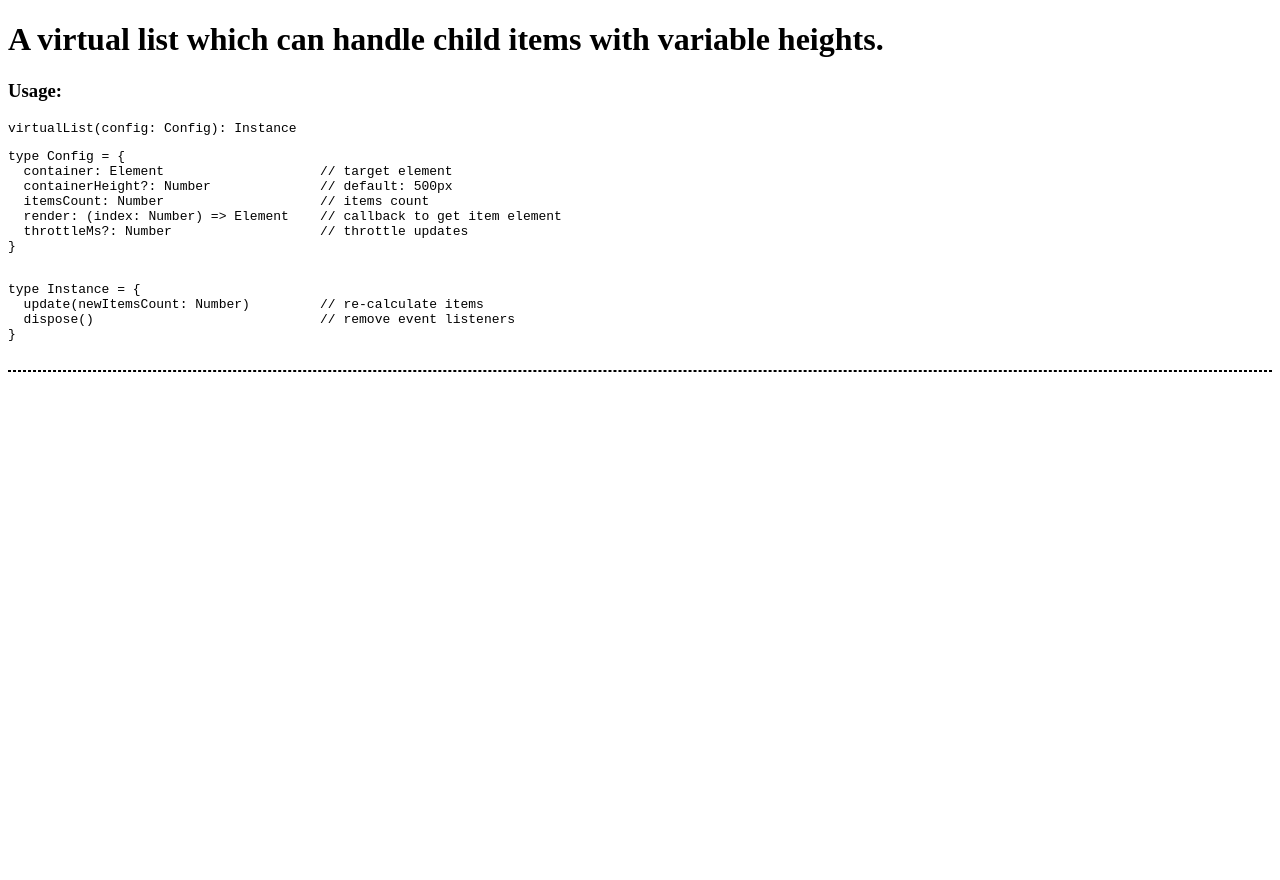
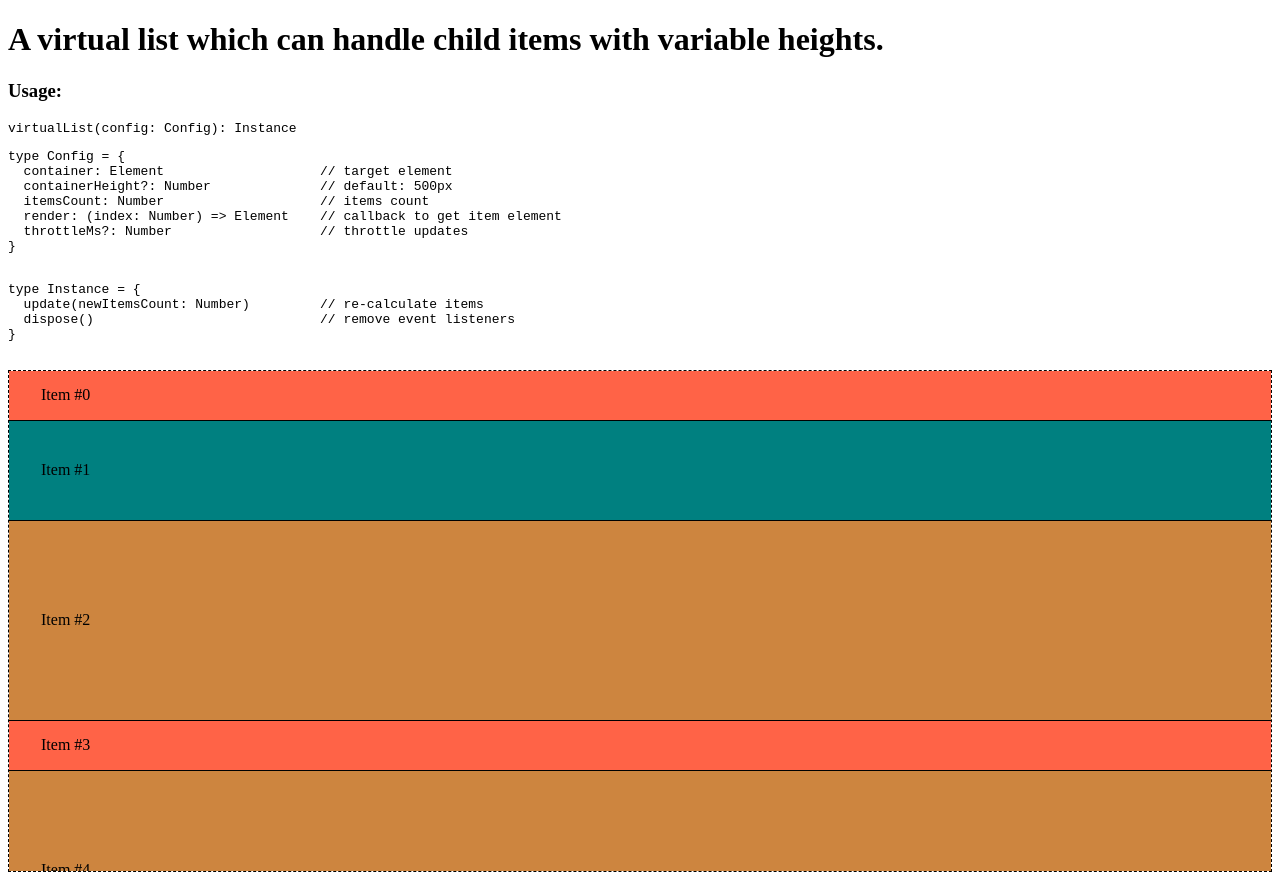
Before and after one commit to dhmk083/virtual-list, a plain HTML site: page index.html in a window 1280 px wide. Before the commit the page ends 800 px from the top, so only its background shows below. Drawn offline with Linux system fonts and the light colour scheme; the site is published under a folder, as on GitHub Pages, so addresses that start at the root find nothing.

Commit message:
Update index.html

```diff
--- a/index.html
+++ b/index.html
@@ -31,7 +31,7 @@ type Instance = {
 
     <div id="container" style="border: 1px dashed"></div>
 
-    <script src="/virtual-list.js"></script>
+    <script src="virtual-list.js"></script>
 
     <script>
       const heights = [50, 75, 100, 125, 150, 200];
```
